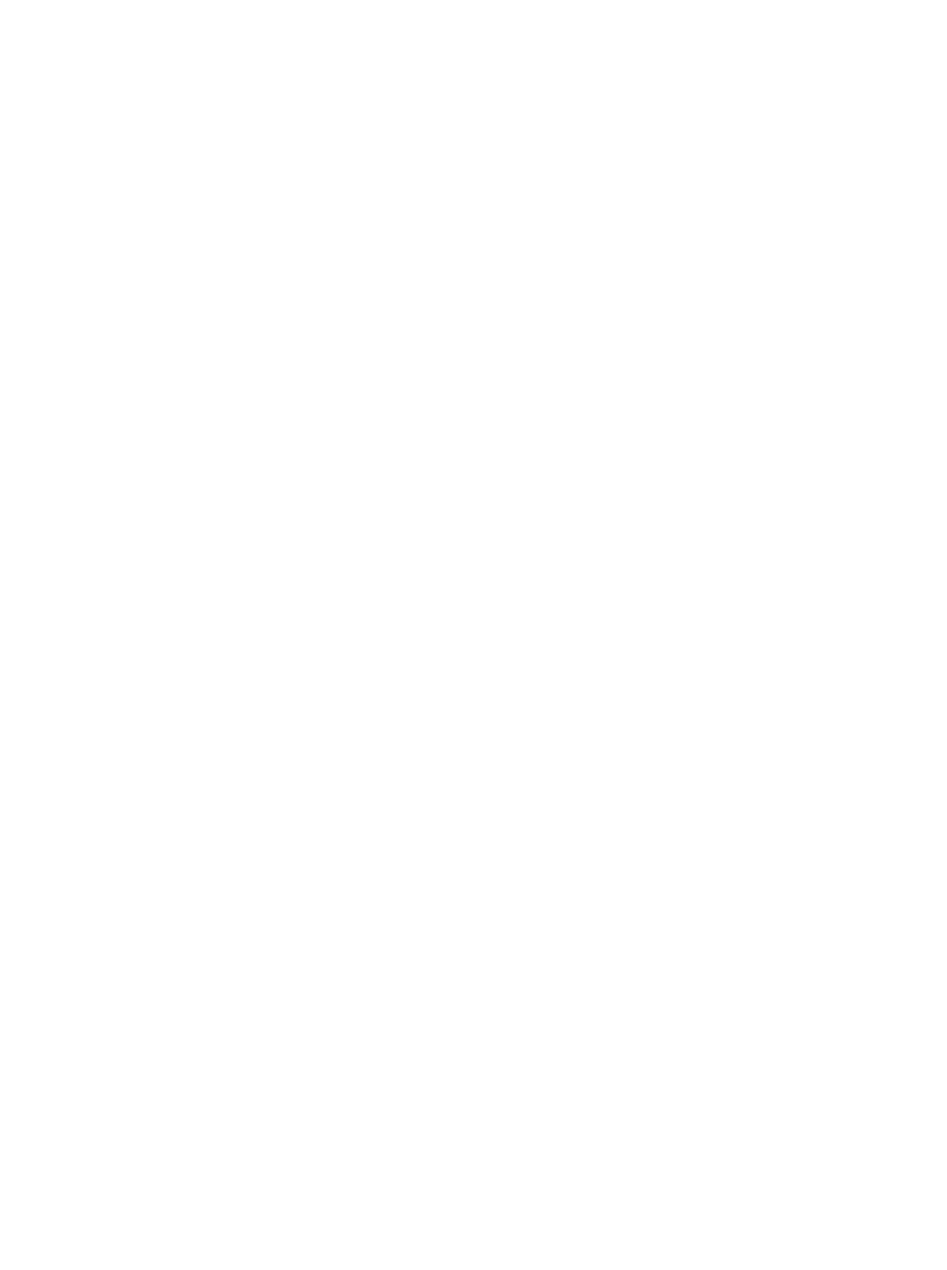
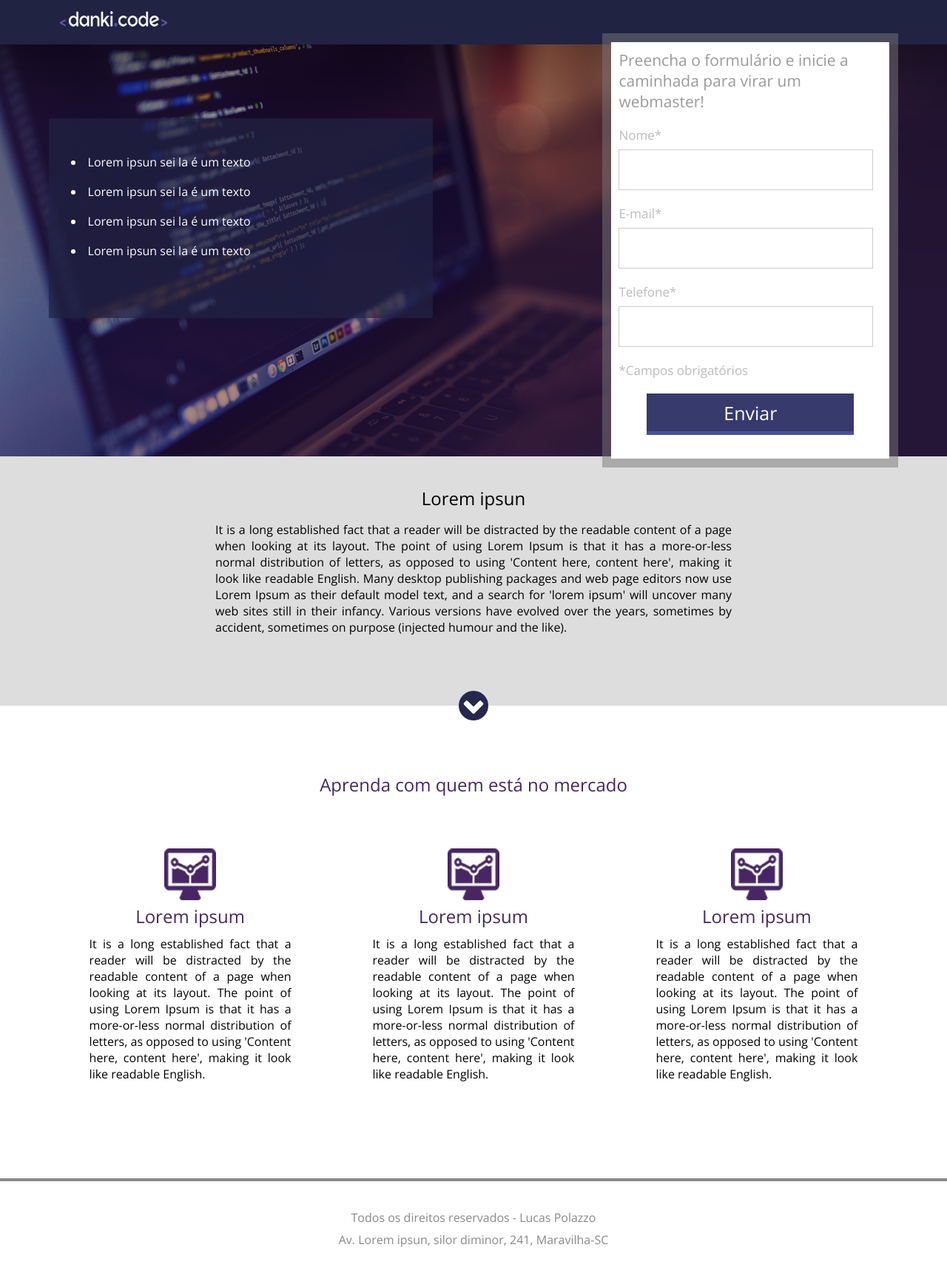
Before and after one commit to LucazzP/VSCode, a PHP site: page /WebMaster/Projeto_01/index.html in a window 1280 px wide. Before the commit the page is empty. Shown: the whole page at 74% size. Before the commit the page ends 800 px from the top, so only its background shows below. Run offline with PHP 8.4, Linux system fonts and the light colour scheme; some web fonts are replaced.

Commit message:
Construção site

```diff
--- a/Danki_Aulas/WebMaster/Projeto_01/css/style.css
+++ b/Danki_Aulas/WebMaster/Projeto_01/css/style.css
@@ -1,7 +1,213 @@
 *{
-	margin:0;
-	padding:0;
+	margin: 0;
+	padding: 0;
+	box-sizing: border-box;
+	font-family: "Open Sans"
 }
+
 html,body{
-	height:100%;
+	height: 100%;
 }
+
+@font-face{
+	src:url('../fonts/OpenSans-Light.ttf');
+	font-family: "Open Sans";
+}
+
+.clear{
+	clear: both;
+}
+
+.center{
+	width: 1200px;
+	margin: 0 auto;
+	padding:0 2%;
+}
+
+.header{
+	min-width: 1200px;
+	width: 100%;
+	height: 60px;
+	background-color: #212343;
+}
+
+.header img{
+	margin: 15px;
+}
+
+.container-banner{
+	width: 100%;
+	min-width: 1200px;
+	height: 557px;
+	background-image:url('../images/header_bg.png');
+	background-size: cover;
+	background-position: center;
+}
+
+.container-banner > .center{
+	height: 100%;
+	/*text-align: right;*/
+}
+
+.form{
+	padding:10px;
+	width: 400px;
+	height: calc(100% + 30px);
+	float: right;
+	position: relative;
+	top:-15px;
+	border-width: 12px;
+	border-color: rgba(120,120,120,0.5);
+	border-style: solid;
+	background-color: white;
+	background-clip:padding-box;
+	/*background-origin tem o mesmo conceito porém serve para imagens.*/
+}
+
+.form h2{
+	font-weight: normal;
+	color: #999999;
+	font-size: 21px;
+}
+
+.input-container{
+	margin-top:20px;
+}
+
+.input-container span{
+	display: inline-block;
+	width: 100%;
+	color: #BBBBBB;
+	font-size: 17px;
+}
+
+.form p{
+	display: inline-block;
+	width: 100%;
+	color: #BBBBBB;
+	font-size: 17px;
+	margin:20px 0;
+}
+
+.input-container input[type=text]{
+	margin-top:8px;
+	width: 344px;
+	height: 55px;
+	border:1px solid #ccc;
+}
+
+.form .input-submit-container{
+	text-align: center;
+}
+
+.form input[type=submit]{
+	color: white;
+	font-size: 25px;
+	width: 280px;
+	height: 56px;
+	display: inline-block;
+	background-color: #363A6D;
+	border-top:0;
+	border-right: 0;
+	border-left: 0;
+	cursor: pointer;
+	border-bottom: 5px solid #4A5097;
+}
+
+.form input[type=submit]:hover{
+	background-color: #323665;
+}
+
+.container-list{
+	padding:30px;
+	margin-top:100px;
+	float: left;
+	width: 519px;
+	height: 270px;
+	background-color: rgba(33,35,67,0.7);
+}
+
+.container-list ul{
+	list-style-position: inside;
+}
+
+.container-list ul li{
+	margin-top:18px;
+	color: white;
+}
+
+
+.container-2{
+	min-width: 1200px;
+	padding:40px 0;
+	background-color: #ddd;
+	text-align: center;
+}
+
+.container-2 h2{
+	font-weight: normal;
+}
+
+.container-2 p{
+	width: 698px;
+	margin:15px 0;
+	display: inline-block;
+	text-align: justify;
+}
+
+.arrow{
+	position: relative;
+	top:60px;
+	left:50%;
+	margin-left: -20px;
+	width: 40px;
+	height: 40px;
+	background-image: url('../images/arrow.png');
+	background-size: 100% 100%;
+}
+
+.container-3{
+	min-width: 1200px;
+	padding:90px 0;
+}
+
+.container-3 h2{
+	text-align: center;
+	color: #462663;
+	font-weight: normal;
+}
+
+.container-section{
+	margin-top:40px;
+}
+
+.container-section{
+	text-align: center;
+}
+
+.container-single{
+	float: left;
+	width: 33.333%;
+	padding:30px;
+}
+
+.container-single p{
+	display: inline-block;
+	text-align: justify;
+	padding:10px 25px;
+}
+
+.container-single img{
+	width:70px;
+}
+
+.rodape{
+	border-top: 4px solid #888888;
+	padding: 30px 0;
+	text-align: center;
+	color: #888;
+}
+
+.rodape p{
+	margin-top:8px;
+}
--- a/Danki_Aulas/WebMaster/Projeto_01/index.html
+++ b/Danki_Aulas/WebMaster/Projeto_01/index.html
@@ -3,13 +3,113 @@
 
 
 	<head>
-		<title>Título do meu website</title>
+		<title>Projeto 01</title>
 		<meta charset="utf-8" />
 		<link href="https://fonts.googleapis.com/css?family=Open+Sans" rel="stylesheet">
 		<link href="css/style.css" rel="stylesheet" type="text/css">
 	</head>
 
 	<body>
+		<div class="header">
+			<div class="center">
+				<img src="images/logo.png" alt="logo">
+			</div><!--center-->
+		</div><!--header-->
+
+		<div class="container-banner">
+			<div class="center">
+
+				<div class="container-list">
+					<ul>
+						<li>Lorem ipsun sei la é um texto</li>
+						<li>Lorem ipsun sei la é um texto</li>
+						<li>Lorem ipsun sei la é um texto</li>
+						<li>Lorem ipsun sei la é um texto</li>
+					</ul>
+				</div><!--container-list-->
+
+				<div class="form">
+					<h2>Preencha o formulário e inicie a caminhada para virar um webmaster!</h2>
+					<form action="">
+						<div class="input-container">
+							<span>Nome*</span>
+							<input type="text" name="nome" required>
+						</div>
+
+						<div class="input-container">
+								<span>E-mail*</span>
+								<input type="text" name="email" required>
+						</div>
+
+						<div class="input-container">
+								<span>Telefone*</span>
+								<input type="text" name="telefone" required>
+						</div>
+
+						<p class="warning">*Campos obrigatórios</p>
+
+						<div class="input-submit-container">
+						<input type="submit" name="acao" value="Enviar">
+						</div><!--input-submit-container-->
+					</form>
+				</div><!--form-->
+			</div><!--center-->
+		</div><!--container-banner-->
+
+		<div class='container-2'>
+			<div class="center">
+				<h2>Lorem ipsun</h2>
+				<p>It is a long established fact that a reader will be distracted by the readable content of a page when looking at its layout. The point of using Lorem Ipsum is that it has a more-or-less normal distribution of letters, as opposed to using 'Content here, content here', making it look like readable English. Many desktop publishing packages and web page editors now use Lorem Ipsum as their default model text, and a search for 'lorem ipsum' will uncover many web sites still in their infancy. Various versions have evolved over the years, sometimes by accident, sometimes on purpose (injected humour and the like).</p>
+			</div><!--center-->
+
+			<div class="arrow">
+			</div>
+
+		</div><!--container-2-->
+
+		<div class="container-3">
+			<div class="center">
+
+			<h2>Aprenda com quem está no mercado</h2>
+
+			<div class="container-section">
+
+				<div class="container-single">
+					<div><img src="images/icon.png" alt="icon"></div>
+					<div class="text-container-single">
+						<h2>Lorem ipsum</h2>
+						<p>It is a long established fact that a reader will be distracted by the readable content of a page when looking at its layout. The point of using Lorem Ipsum is that it has a more-or-less normal distribution of letters, as opposed to using 'Content here, content here', making it look like readable English.</p>
+					</div><!--text-container-single-->
+				</div><!--container-single-->
+
+				<div class="container-single">
+					<div><img src="images/icon.png" alt="icon"></div>
+					<div class="text-container-single">
+						<h2>Lorem ipsum</h2>
+						<p>It is a long established fact that a reader will be distracted by the readable content of a page when looking at its layout. The point of using Lorem Ipsum is that it has a more-or-less normal distribution of letters, as opposed to using 'Content here, content here', making it look like readable English.</p>
+					</div><!--text-container-single-->
+				</div><!--container-single-->
+
+				<div class="container-single">
+					<div><img src="images/icon.png" alt="icon"></div>
+					<div class="text-container-single">
+						<h2>Lorem ipsum</h2>
+						<p>It is a long established fact that a reader will be distracted by the readable content of a page when looking at its layout. The point of using Lorem Ipsum is that it has a more-or-less normal distribution of letters, as opposed to using 'Content here, content here', making it look like readable English.</p>
+					</div><!--text-container-single-->
+				</div><!--container-single-->
+
+			</div><!--container-section-->
+			<div class="clear"></div>
+
+			</div><!--center-->
+		</div><!--container-3-->
+
+		<div class="rodape">
+			<div class="center">
+				<p>Todos os direitos reservados - Lucas Polazzo</p>
+				<p>Av. Lorem ipsun, silor diminor, 241, Maravilha-SC</p>
+			</div><!--center-->
+		</div><!--rodape-->
 
 	</body>
 </html>
```
Also changed, not shown: Danki_Aulas/WebMaster/Projeto_01/imagens/danki_bg.jpg (deleted), Danki_Aulas/WebMaster/Projeto_01/imagens/icon_responsive.png (deleted), Danki_Aulas/WebMaster/Projeto_01/imagens/sunset.jpg (deleted), Danki_Aulas/WebMaster/Projeto_01/images/arrow.png (added), Danki_Aulas/WebMaster/Projeto_01/images/header_bg.png (added), Danki_Aulas/WebMaster/Projeto_01/images/icon.png (added), Danki_Aulas/WebMaster/Projeto_01/images/logo.png (added), Danki_Aulas/WebMaster/Projeto_01/landing.fw.png (added).
